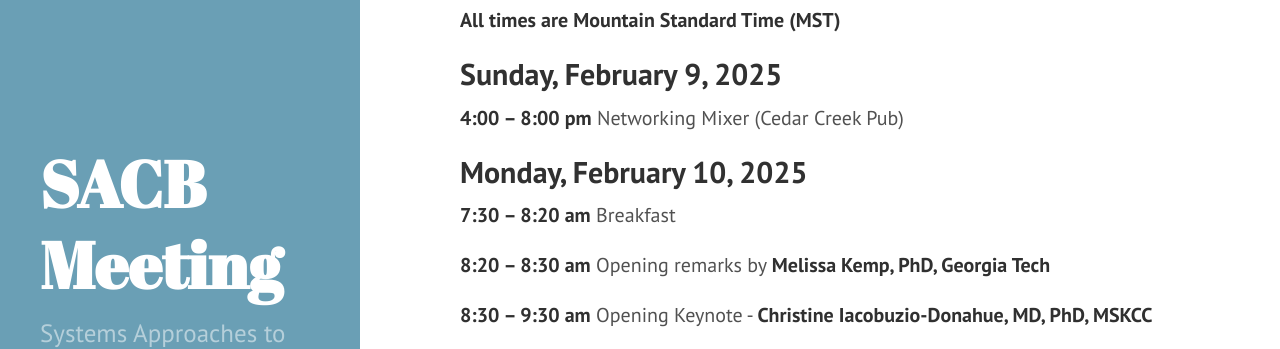
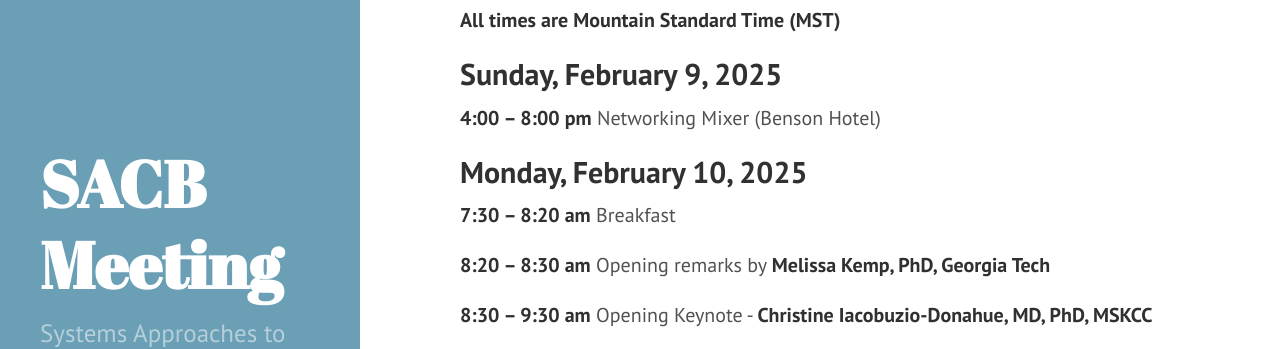
Before and after one commit to AECCSB/sacb-meeting, a Jekyll site: the page built from schedule.md, in a window 1280 px wide and 900 px high. Shown: the part 135-484 px from the top of the window. Built offline with Jekyll 4.4.1, drawn with Linux system fonts in a browser that asks for light colours.

Commit message:
Update schedule.md

```diff
--- a/schedule.md
+++ b/schedule.md
@@ -7,7 +7,7 @@
 
 ## Sunday, February 9, 2025
 
-**4:00 – 8:00 pm**	Networking Mixer (Cedar Creek Pub)
+**4:00 – 8:00 pm**	Networking Mixer (Benson Hotel)
 
 ## Monday, February 10, 2025
 **7:30 – 8:20 am**		Breakfast
```
